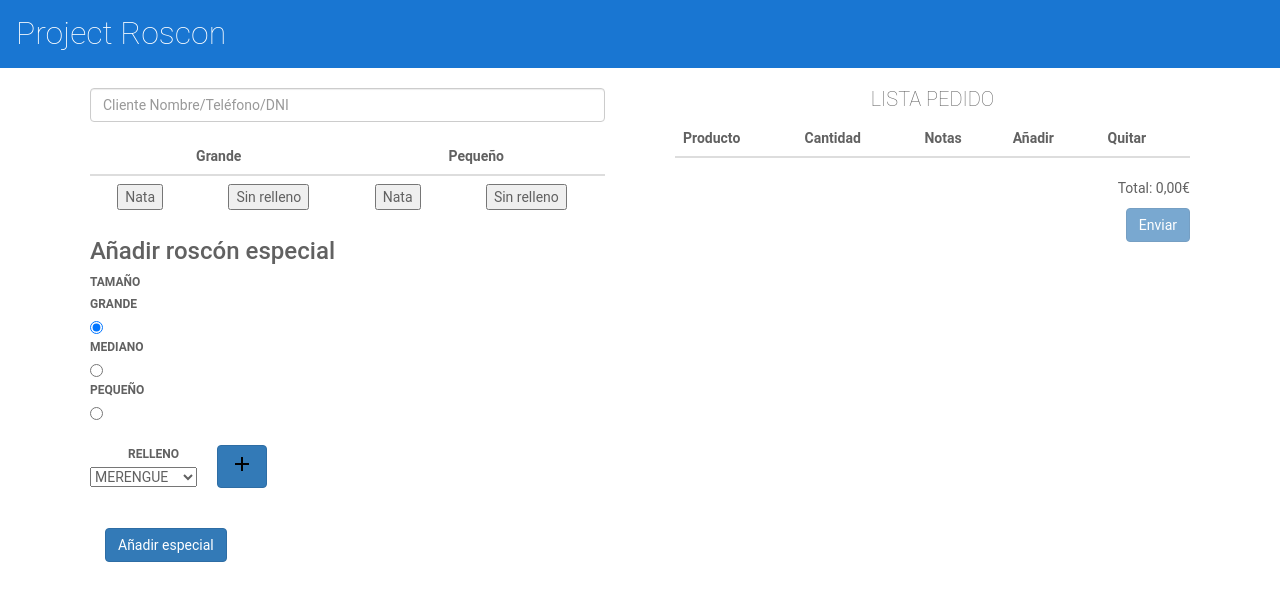
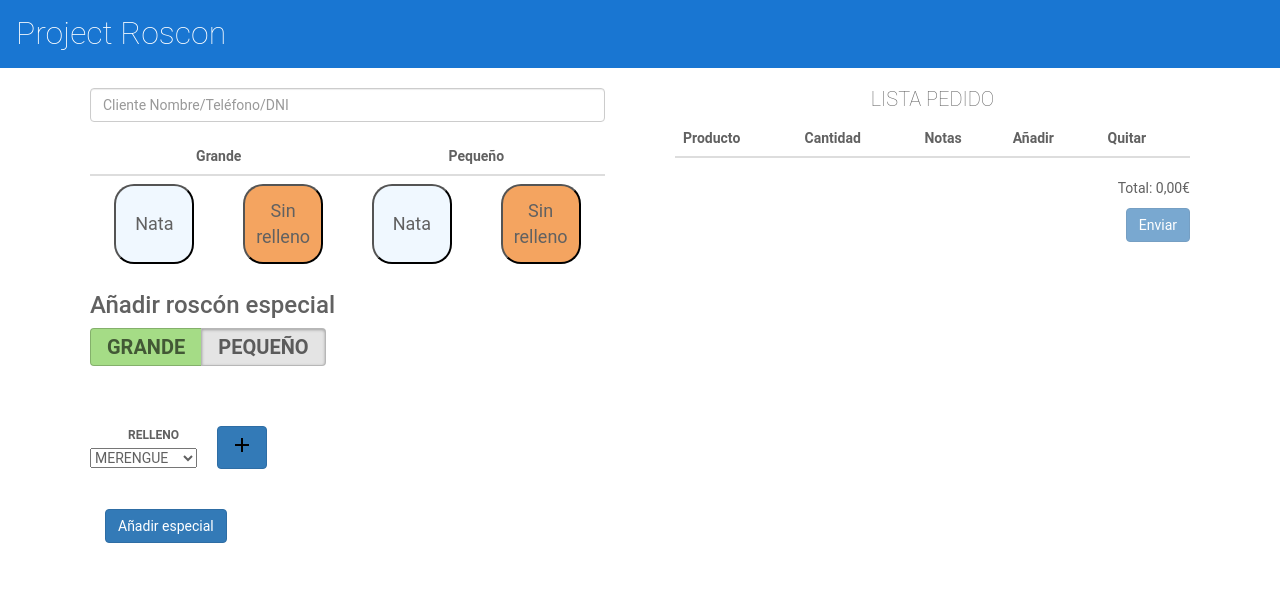
Before and after one commit to cdoblas-eng/project-roscon, an Angular app: page / in a window 1280 px wide. Shown: the top 600 px of the page. Built offline with nearby package versions, Linux system fonts and the light colour scheme.

Commit message:
refactor: improve gui

```diff
--- a/src/app/panel/panel.component.css
+++ b/src/app/panel/panel.component.css
@@ -40,3 +40,77 @@ h2 {
 #plu {
   margin-right: 20px;
 }
+
+.btn-custom {
+  width: 80px; /* Ajusta el ancho según tus necesidades */
+  height: 80px; /* Ajusta la altura según tus necesidades */
+  border-radius: 20px; /* Hace que el borde sea cuadrado */
+  font-size: large;
+}
+
+
+.custom-control-input {
+  width: 80px; /* Ajusta el ancho según tus necesidades */
+  height: 80px; /* Ajusta la altura según tus necesidades */
+  border-radius: 10%; /* Ajusta el valor de border-radius para hacer el círculo más cuadrado */
+}
+
+.custom-control-label {
+  padding-left: 1.5rem; /* Ajusta el espacio entre el botón y la etiqueta según tus necesidades */
+}
+
+.switch-field {
+  display: flex;
+  margin-bottom: 36px;
+  overflow: hidden;
+}
+
+.switch-field input {
+  position: absolute !important;
+  clip: rect(0, 0, 0, 0);
+  height: 1px;
+  width: 1px;
+  border: 0;
+  overflow: hidden;
+}
+
+.switch-field label {
+  background-color: #e4e4e4;
+  color: rgba(0, 0, 0, 0.6);
+  font-size: 20px;
+  line-height: 1;
+  text-align: center;
+  padding: 8px 16px;
+  margin-right: -1px;
+  border: 1px solid rgba(0, 0, 0, 0.2);
+  box-shadow: inset 0 1px 3px rgba(0, 0, 0, 0.3), 0 1px rgba(255, 255, 255, 0.1);
+  transition: all 0.1s ease-in-out;
+}
+
+.switch-field label:hover {
+  cursor: pointer;
+}
+
+.switch-field input:checked + label {
+  background-color: #a5dc86;
+  box-shadow: none;
+}
+
+.switch-field label:first-of-type {
+  border-radius: 4px 0 0 4px;
+}
+
+.switch-field label:last-of-type {
+  border-radius: 0 4px 4px 0;
+}
+
+/* This is just for CodePen. */
+
+/*.form {*/
+/*  max-width: 600px;*/
+/*  font-family: "Lucida Grande", Tahoma, Verdana, sans-serif;*/
+/*  font-weight: normal;*/
+/*  line-height: 1.625;*/
+/*  margin: 8px auto;*/
+/*  padding: 16px;*/
+/*}*/
--- a/src/app/panel/panel.component.html
+++ b/src/app/panel/panel.component.html
@@ -18,32 +18,42 @@
           </thead>
           <tbody>
             <tr>
-              <td><button (click)="addRoscon(Type.GR_NATA)">Nata</button></td>
+              <td><button class="btn-custom" style="background-color: aliceblue" (click)="addRoscon(Type.GR_NATA)">Nata</button></td>
               <td>
-                <button (click)="addRoscon(Type.GR_SIN)">Sin relleno</button>
+                <button class="btn-custom" style="background-color: sandybrown" (click)="addRoscon(Type.GR_SIN)">Sin relleno</button>
               </td>
-              <td><button (click)="addRoscon(Type.PEQ_NATA)">Nata</button></td>
+              <td><button class="btn-custom" style="background-color: aliceblue" (click)="addRoscon(Type.PEQ_NATA)">Nata</button></td>
               <td>
-                <button (click)="addRoscon(Type.PEQ_SIN)">Sin relleno</button>
+                <button class="btn-custom" style="background-color: sandybrown" (click)="addRoscon(Type.PEQ_SIN)">Sin relleno</button>
               </td>
             </tr>
           </tbody>
         </table>
         <h3>Añadir roscón especial</h3>
+
+<!--          <form class="form">-->
+<!--              <h2>Tamaño especial</h2>-->
+
+<!--          </form>-->
         <form #sizeForm="ngForm" (ngSubmit)="newSpecial(sizeForm)">
           <div class="container">
             <div class="row">
               <div class="row-xs-4">
-                <label>Tamaño</label>
-                <div *ngFor="let size of sizeValues">
-                  <label>{{ size }}</label>
-                  <input
-                    type="radio"
-                    name="special-size"
-                    [value]="size"
-                    [(ngModel)]="specialSize"
-                  />
-                </div>
+                  <div class="switch-field">
+                      <input type="radio" id="radio-one" name="special-size" value="GRANDE" [(ngModel)]="specialSize"/>
+                      <label for="radio-one">Grande</label>
+                      <input type="radio" id="radio-two" name="special-size" value="PEQUEÑO" [(ngModel)]="specialSize" />
+                      <label for="radio-two">Pequeño</label>
+                  </div>
+<!--                <div *ngFor="let size of sizeValues">-->
+<!--                  <label>{{ size }}</label>-->
+<!--                  <input-->
+<!--                    type="radio"-->
+<!--                    name="special-size"-->
+<!--                    [value]="size"-->
+<!--                    [(ngModel)]="specialSize"-->
+<!--                  />-->
+<!--                </div>-->
 
                 <br />
                 <div>
```
